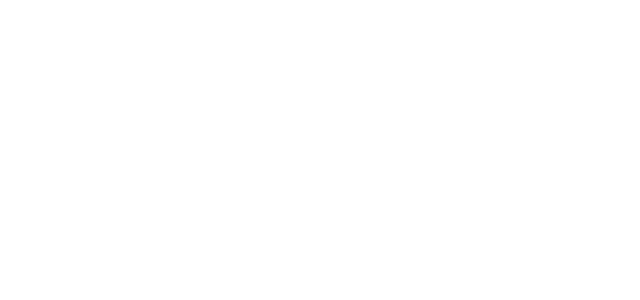
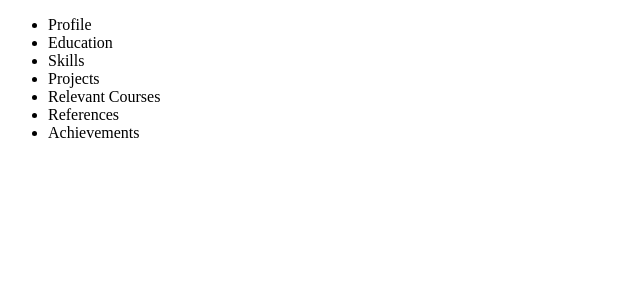
Before and after one commit to KBoohene/resume-builder, a React (Create React App) app: page / in a window 1280 px wide. Shown: the top 300 px of the page, without its empty margins (0-640 px from the left). Built offline with nearby package versions, Linux system fonts and the light colour scheme.

Commit message:
Add base components for builder page

```diff
--- a/src/components/Builder/Builder.tsx
+++ b/src/components/Builder/Builder.tsx
@@ -1,13 +1,15 @@
-import React, { useState } from 'react';
+import React from 'react';
+import ResumeBoard from '../ResumeBoard/ResumeBoard';
+import ResumeSections from '../ResumeSections/ResumeSections';
+import SectionsNavbar from '../SectionsNavbar/SectionsNavbar';
 
 const Builder = () => {
-
-  const [state, setState] = useState();
-
   return (
     <div>
       <div className="resume-builder">
-
+        <SectionsNavbar />
+        <ResumeSections />
+        <ResumeBoard />
       </div>
     </div>);
 }
```
